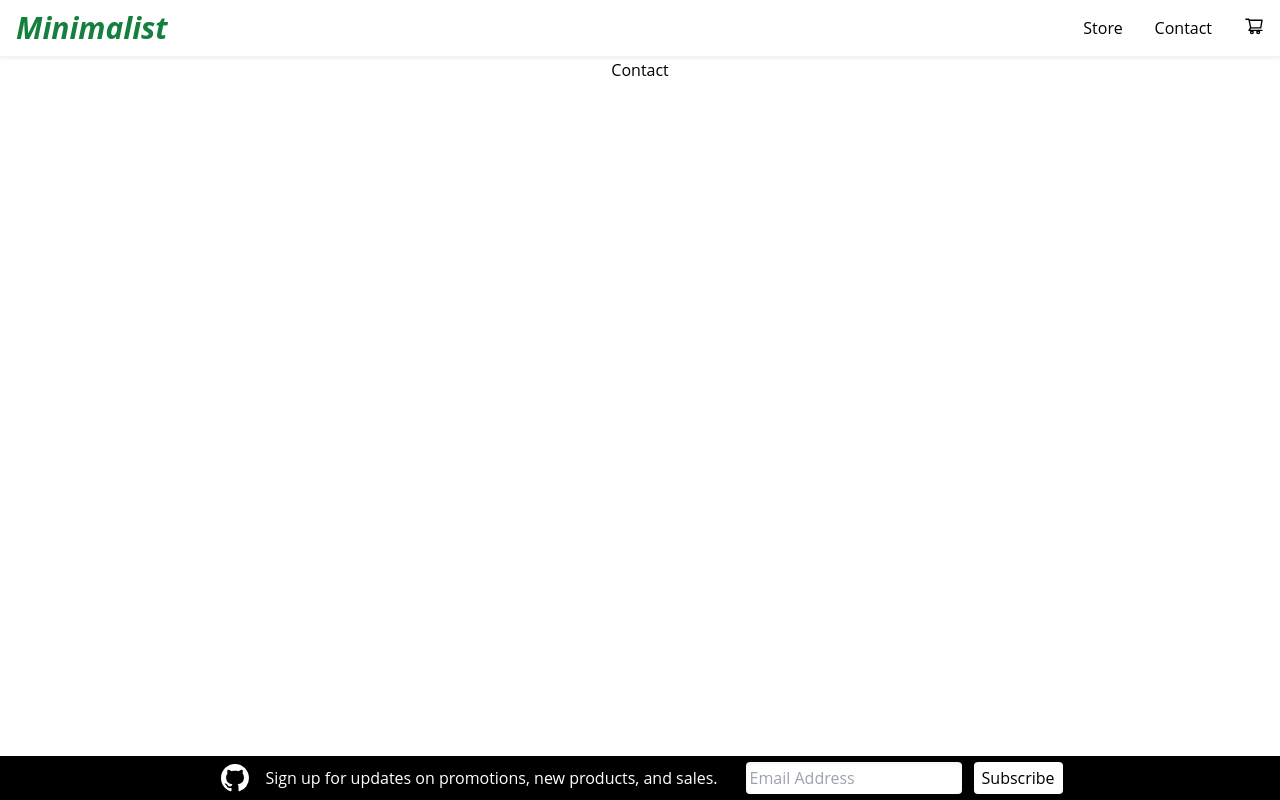
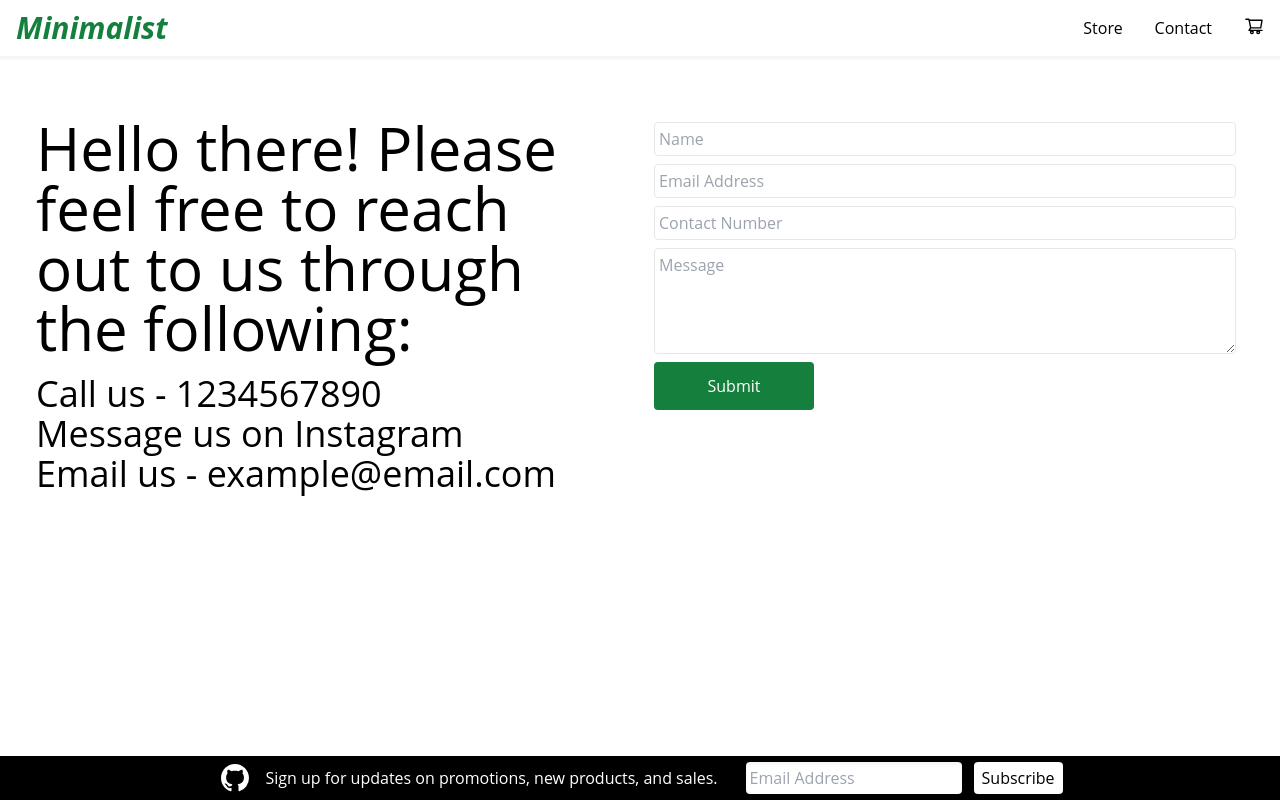
Before and after one commit to ivananora/shopping-cart, a React (Create React App) app: page /about in a window 1280 px wide. Built offline with nearby package versions, Linux system fonts and the light colour scheme; the HTML template or start-up script is replaced by a standard one.

Commit message:
Add contact page

```diff
--- a/src/pages/About.jsx
+++ b/src/pages/About.jsx
@@ -1,7 +1,46 @@
 import React from "react";
 
 const About = () => {
-  return <div>Contact</div>;
+  return (
+    <div className="grid gap-5 mx-4 my-10 p-5 max-w-[1280px] grid-cols-1 md:grid-cols-2">
+      <div className="flex flex-col text-6xl justify-center max-h-[500px]">
+        <div className="mb-4 md:mr-10">
+          Hello there! Please feel free to reach out to us through the
+          following:
+        </div>
+        <ul className="text-4xl">
+          <li>Call us - 1234567890</li>
+          <li>Message us on Instagram</li>
+          <li>Email us - example@email.com</li>
+        </ul>
+      </div>
+      <form className="flex flex-col h-full">
+        <input
+          type="text"
+          placeholder="Name"
+          className="mr-2 rounded text-black p-1 m-1 border"
+        />
+        <input
+          type="text"
+          placeholder="Email Address"
+          className="mr-2 rounded text-black p-1 m-1 border"
+        />
+        <input
+          type="text"
+          placeholder="Contact Number"
+          className="mr-2 rounded text-black p-1 m-1 border"
+        />
+        <textarea
+          rows="4"
+          placeholder="Message"
+          className="mr-2 rounded text-black p-1 m-1 border"
+        />
+        <div className="rounded bg-green-700 text-white text-center py-3 px-6 m-1 sm:w-40">
+          Submit
+        </div>
+      </form>
+    </div>
+  );
 };
 
 export default About;
```
